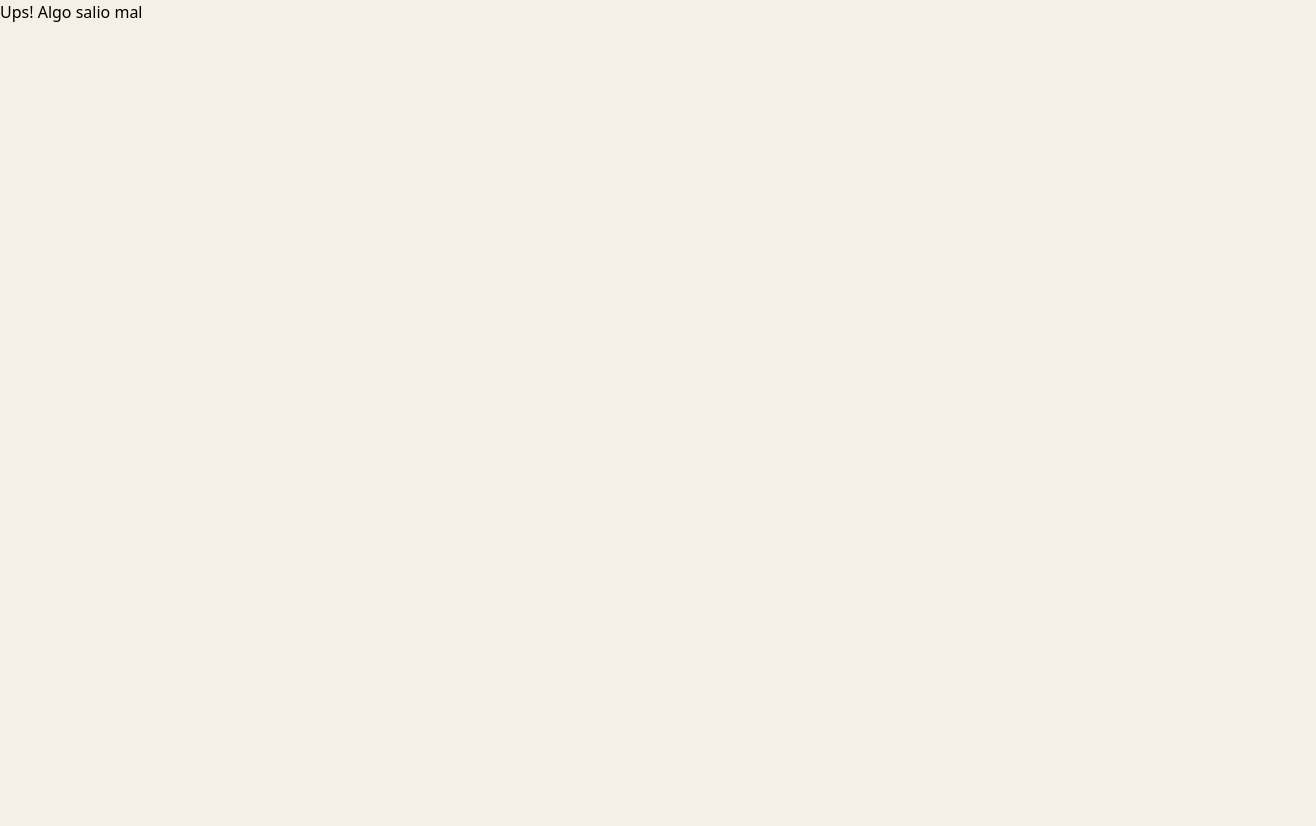
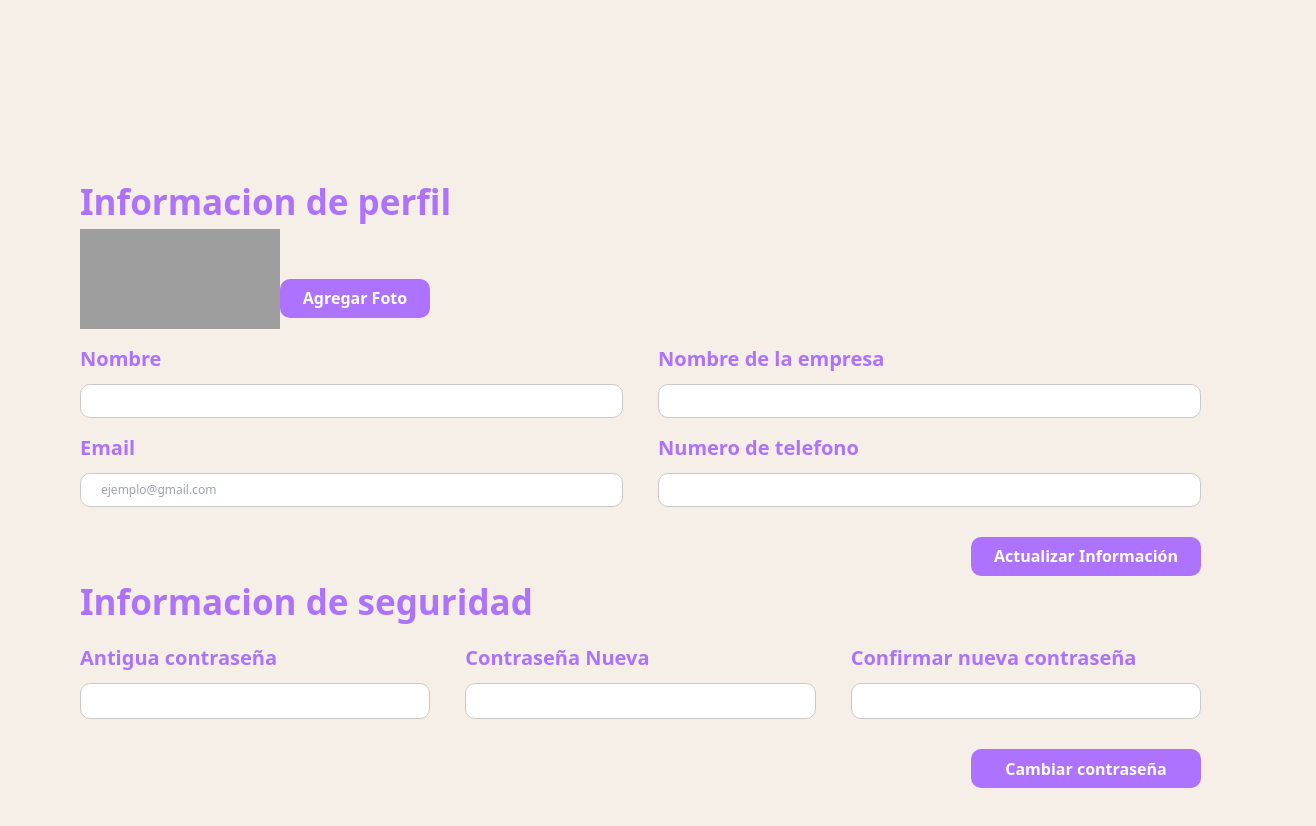
Before and after one commit to No-Country-simulation/S20-21-webapp, a React (Vite) app in the folder client/inventario/: page /inventario/perfil in a window 1280 px wide. Before the commit this address had no page. Shown: the top 826 px of the page, 1316 px wide, since content can reach past the window. Before the commit the page ends 800 px from the top, so only its background shows below. Built offline with nearby package versions, Linux system fonts and the light colour scheme; grey boxes are pictures that could not be loaded.

Commit message:
Informacion de perfil

```diff
--- a/client/inventario/src/page/bacio.tsx
+++ b/client/inventario/src/page/bacio.tsx
@@ -1,6 +1,10 @@
 const Bacio = () => {
   return (
-    <div></div>
+    <div>
+
+      <h1>Hola como estamos</h1>
+
+    </div>
   )
 }
 
--- /dev/null
+++ b/client/inventario/src/page/perfil/perfil.css
@@ -0,0 +1,81 @@
+
+.perfil-title h4{
+    font-size:35px ;
+    font-weight: 600;
+    color: rgba(173, 114, 254, 1);
+}
+.perfil-edit-image{
+ display: flex;
+}
+.perfil-edit-image img{
+width: 200px;
+height:100px;
+}
+.perfil-edit-image button{
+    width: 150px;
+    height: 39px;
+    background: rgba(173, 114, 254, 1);
+    color: #ffffff;
+    font-weight: 600;
+    border-radius: 10px;
+    margin-top: 50px;
+}
+
+.perfil-box-info{
+    width: 1156px;
+}
+.perfil-edit-info{
+    display: flex;
+}
+.perfil-edit-info-inputs-1{
+    display: flex;
+    flex-direction: column;
+    font-size: 20px;
+    padding: 15px 35px 0 0;
+    width: 600px;
+    color: rgba(173, 114, 254, 1);
+}
+.perfil-edit-info-inputs-1 label{
+    padding: 0 0 10px 0;
+    font-weight: 600;
+
+}
+.perfil-edit-info-inputs-1 input{
+    border-radius: 10px;
+    border: 1px solid #cacaca;
+    padding: 7px 0 7px 20px;
+    font-size: 12px;
+}
+.perfil-edit-info-button-update{
+    display: flex;
+    justify-content: end;
+    margin: 30px 35px 0 0px;
+}
+.perfil-edit-info-button-update button{
+    width: 230px;
+    height: 39px;
+    background: rgba(173, 114, 254, 1);
+    color: #ffffff;
+    font-weight: 600;
+    border-radius: 10px;
+}
+
+
+
+.perfil-edit-info-inputs-2{
+    display: flex;
+    flex-direction: column;
+    font-size: 20px;
+    padding: 15px 35px 0 0;
+    width: 600px;
+    color: rgba(173, 114, 254, 1);
+}
+.perfil-edit-info-inputs-2 label{
+    padding: 0 0 10px 0;
+    font-weight: 600;
+}
+.perfil-edit-info-inputs-2 input{
+    border-radius: 10px;
+    border: 1px solid #cacaca;
+    padding: 2px 10px 2px 10px;
+}
--- /dev/null
+++ b/client/inventario/src/page/perfil/perfil.tsx
@@ -0,0 +1,74 @@
+import "./perfil.css"
+
+function Perfil() {
+    return (
+        <>
+
+
+
+            <div className="perfil-title">
+                <h4>Informacion de perfil</h4>
+            </div>
+
+            <div className="perfil-edit-image">
+                <img src="https://static.vecteezy.com/system/resources/previews/019/879/186/non_2x/user-icon-on-transparent-background-free-png.png" alt="" />
+                <button>Agregar Foto</button>
+            </div>
+
+            <div className="perfil-box-info">
+
+
+            <div className="perfil-edit-info">
+                <div className="perfil-edit-info-inputs-1">
+                    <label htmlFor="">Nombre</label>
+                    <input type="text" />
+                </div>
+                <div className="perfil-edit-info-inputs-1">
+                    <label htmlFor="">Nombre de la empresa</label>
+                    <input type="text" />
+                </div>
+                </div>
+
+                <div className="perfil-edit-info">
+
+                <div className="perfil-edit-info-inputs-1">
+                    <label htmlFor="">Email</label>
+                    <input placeholder="ejemplo@gmail.com" type="email" />
+                </div>
+                <div className="perfil-edit-info-inputs-1">
+                    <label htmlFor="">Numero de telefono</label>
+                    <input type="number" />
+                </div>
+
+                </div>
+
+               <div className="perfil-edit-info-button-update" >
+                    <button>Actualizar Información</button>
+                </div>
+
+                <div className="perfil-title">
+                <h4>Informacion de seguridad</h4>
+            </div>
+
+            <div className="perfil-edit-info">
+                <div className="perfil-edit-info-inputs-2">
+                    <label htmlFor="">Antigua contraseña</label>
+                    <input type="password" />
+                </div>
+                <div className="perfil-edit-info-inputs-2">
+                    <label htmlFor="">Contraseña Nueva</label>
+                    <input type="password" />
+                </div>
+                <div className="perfil-edit-info-inputs-2">
+                    <label htmlFor="">Confirmar nueva contraseña</label>
+                    <input type="password" />
+                </div>
+                </div>
+                <div  className="perfil-edit-info-button-update" >
+                    <button>Cambiar contraseña</button>
+                </div>
+</div>
+        </>
+    )
+}
+export default Perfil
--- a/client/inventario/src/routes/route.tsx
+++ b/client/inventario/src/routes/route.tsx
@@ -9,7 +9,7 @@ import { createBrowserRouter } from "react-router-dom";
 import LandingPage from "../page/landing/landingPage";
 import Bacio from "../page/bacio";
 import Layaud from "../page/Layaud/Layaud";
-
+import Perfil from "../page/perfil/perfil";
 /**
  * @typedef {Object} RouteConfig
  * @property {string} path - Ruta URL
@@ -47,6 +47,10 @@ const router = createBrowserRouter([
                 path:"bacio",
                 element: <Bacio/>
             },
+            {
+                path:"perfil",
+                element: <Perfil/>
+            },
         ],
         errorElement: <div>Ups! Algo salio mal</div>
     },
```
